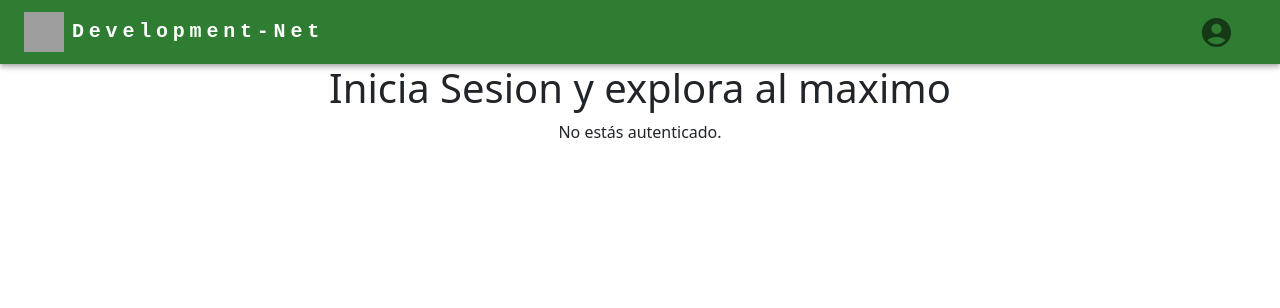
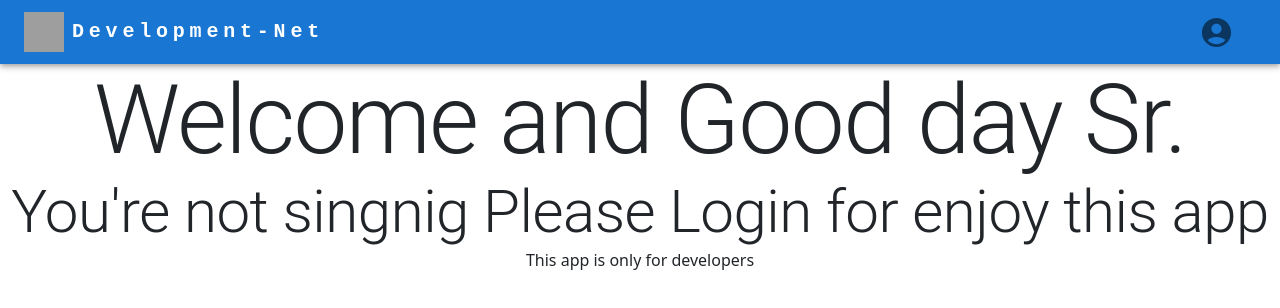
Before and after one commit to Albertwo512/SocialRed, a React (Create React App) app: page / in a window 1280 px wide. Shown: the top 308 px of the page. Built offline with nearby package versions, Linux system fonts and the light colour scheme; grey boxes are pictures that could not be loaded.

Commit message:
agregando la pagina de inicio

```diff
--- a/src/App.js
+++ b/src/App.js
@@ -2,6 +2,7 @@ import './App.css';
 import Profile from './components/profile';
 import { useAuth0 } from '@auth0/auth0-react'
 import NavBar from './components/navBar';
+import PreIndex from './components/preIndex';
 
 
 function App() {
@@ -18,8 +19,10 @@ function App() {
         isAuthenticated ?
         <h1>Bienvenido {user.given_name}</h1>
         :
-        <h1>Inicia Sesion y explora al maximo</h1>
+        <PreIndex/>
+
       }
+
       <Profile/>
 
 
--- a/src/components/buttons.css
+++ b/src/components/buttons.css
@@ -64,3 +64,36 @@
   top: 0;
   border-radius: 10px;
 }
+
+
+/* CSS */
+.button-87 {
+  margin: 5px;
+  padding: 5px 5px;
+  text-align: center;
+  text-transform: uppercase;
+  transition: 0.5s;
+  background-size: 200% auto;
+  color: rgba(29,137,210,1);
+  border-radius: 10px;
+  display: block;
+  border: 0px;
+  font-weight: 700;
+  box-shadow: 0px 0px 14px -7px #f09819;
+  background-image: radial-gradient(circle, rgba(255,255,255,1) 61%, rgba(29,137,210,1) 96%);
+  cursor: pointer;
+  user-select: none;
+  -webkit-user-select: none;
+  touch-action: manipulation;
+}
+
+.button-87:hover {
+  background-position: right center;
+  /* change the direction of the change here */
+  color: #fff;
+  text-decoration: none;
+}
+
+.button-87:active {
+  transform: scale(0.95);
+}
--- a/src/components/navBar.jsx
+++ b/src/components/navBar.jsx
@@ -1,5 +1,6 @@
 import * as React from 'react';
 import AppBar from '@mui/material/AppBar';
+import './buttons.css';
 import Box from '@mui/material/Box';
 import Toolbar from '@mui/material/Toolbar';
 import IconButton from '@mui/material/IconButton';
@@ -15,13 +16,13 @@ import ProfilePicture from './profilePicture';
 import { useAuth0 } from '@auth0/auth0-react'
 import { Avatar } from '@mui/material';
 
-const pages = ['Products', 'Pricing', 'Blog'];
 const settings = ['Logout'];
+const pages = ["hello"]
 
 function NavBar() {
   const [anchorElNav, setAnchorElNav] = React.useState(null);
   const [anchorElUser, setAnchorElUser] = React.useState(null);
-  const { logout, isAuthenticated, user } = useAuth0()
+  const { logout, isAuthenticated, user, loginWithRedirect } = useAuth0()
 
   const handleOpenNavMenu = (event) => {
     setAnchorElNav(event.currentTarget);
@@ -39,7 +40,7 @@ function NavBar() {
   };
 
   return (
-    <AppBar position="static" color='success'>
+    <AppBar position="static" color='primary'>
       <Container maxWidth="xl" spacing={2}>
         <Toolbar disableGutters >
         <Avatar sx={{ display: { xs: 'none', md: 'flex' }, mr: 1 }} variant="square" src='https://i.ibb.co/dgWyTyb/LogoFind.png'/>
@@ -62,16 +63,14 @@ function NavBar() {
           </Typography>
 
           <Box sx={{ flexGrow: 1, display: { xs: 'flex', md: 'none' } }}>
-            <IconButton
-              size="large"
-              aria-label="account of current user"
-              aria-controls="menu-appbar"
-              aria-haspopup="true"
-              onClick={handleOpenNavMenu}
-              color="inherit"
-            >
-              <MenuIcon />
-            </IconButton>
+          {
+        isAuthenticated ?
+        <Typography variant='h5'>{user.given_name}</Typography>
+        :
+        <button onClick={() => loginWithRedirect()} className="button-87" role="button">Login</button>
+
+      }
+
             <Menu
               id="menu-appbar"
               anchorEl={anchorElNav}
@@ -113,7 +112,7 @@ function NavBar() {
               textDecoration: 'none',
             }}
           >
-            FindTequila
+            Dev-Net
           </Typography>
           <Box sx={{ flexGrow: 1, display: { xs: 'none', md: 'flex' } }}></Box>
 
--- /dev/null
+++ b/src/components/preIndex.jsx
@@ -0,0 +1,23 @@
+import { Typography } from '@mui/material';
+import React from 'react';
+
+
+function PreIndex() {
+  return (
+    <div>
+      <Typography variant='h1'>
+        Welcome and Good day Sr.
+
+      </Typography>
+      <Typography variant='h2'>
+        You're not singnig
+        Please Login for enjoy this app
+      </Typography>
+      <Typography variant='h8'>
+        This app is only for developers
+      </Typography>
+    </div>
+  );
+}
+
+export default PreIndex;
--- a/src/components/profile.jsx
+++ b/src/components/profile.jsx
@@ -7,7 +7,7 @@ function Profile() {
     const { user, isAuthenticated } = useAuth0();
 
     if (!isAuthenticated) {
-      return <div>No estás autenticado.</div>;
+      return <div></div>;
     }
 
     return (
```
